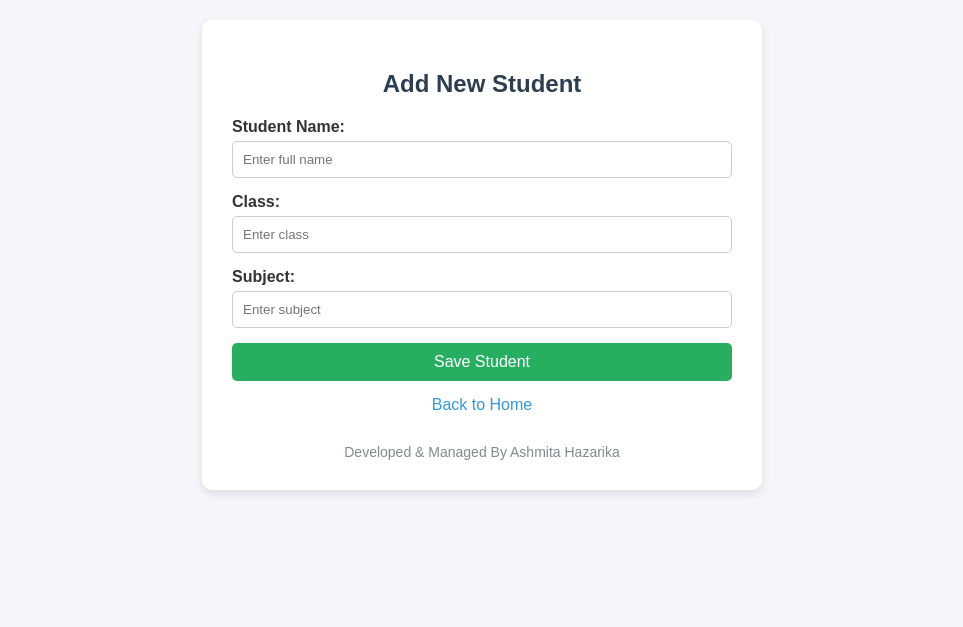
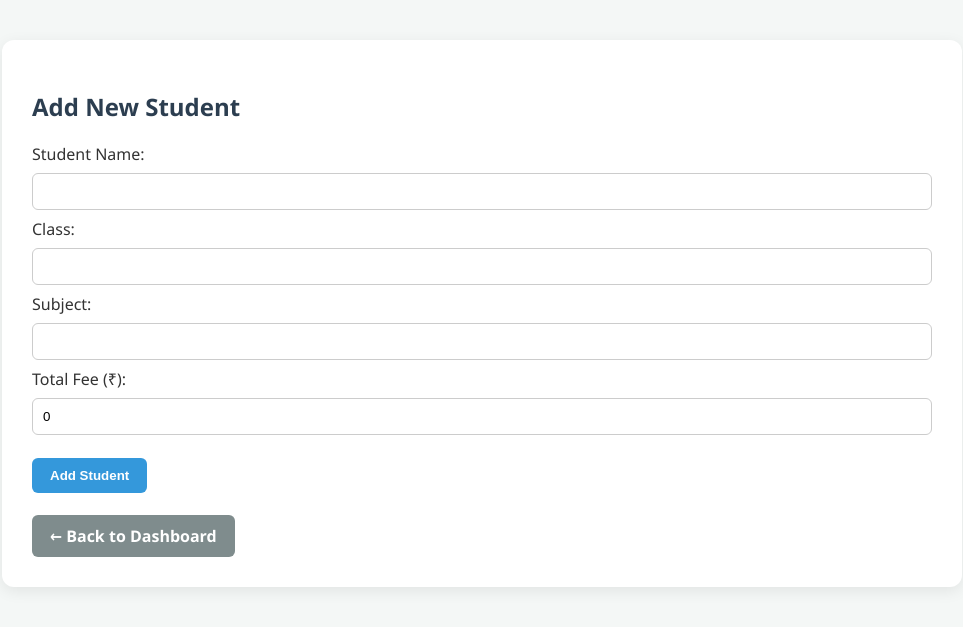
Before and after one commit to ashmitahazarika4-bot/prantashiksha, a Flask app: page /add in a window 1280 px wide. Shown: the top 627 px of the page, without its empty margins (158-1121 px from the left). Run offline with Flask 3, Linux system fonts and the light colour scheme.

Commit message:
Updated aesthetic UI, logo, attendance and UPI ID

```diff
--- a/templates/add_student.html
+++ b/templates/add_student.html
@@ -2,104 +2,29 @@
 <html lang="en">
 <head>
     <meta charset="UTF-8">
-    <meta name="viewport" content="width=device-width, initial-scale=1.0">
     <title>Add Student - PrantaShiksha</title>
-
-    <!-- Mobile App Manifest & Custom Logo Links -->
-    <link rel="manifest" href="{{ url_for('static', filename='manifest.json') }}">
-    <link rel="apple-touch-icon" href="{{ url_for('static', filename='logo.jpg') }}">
-
-    <style>
-        body {
-            font-family: Arial, sans-serif;
-            background-color: #f4f6f9;
-            margin: 0;
-            padding: 20px;
-        }
-        .container {
-            max-width: 500px;
-            margin: auto;
-            background: white;
-            padding: 30px;
-            border-radius: 10px;
-            box-shadow: 0px 4px 10px rgba(0,0,0,0.1);
-        }
-        h2 {
-            color: #2c3e50;
-            text-align: center;
-        }
-        .form-group {
-            margin-bottom: 15px;
-        }
-        label {
-            display: block;
-            margin-bottom: 5px;
-            font-weight: bold;
-            color: #333;
-        }
-        input[type="text"] {
-            width: 100%;
-            padding: 10px;
-            border: 1px solid #ccc;
-            border-radius: 5px;
-            box-sizing: border-box;
-        }
-        .btn {
-            background-color: #27ae60;
-            color: white;
-            padding: 10px 15px;
-            border: none;
-            border-radius: 5px;
-            cursor: pointer;
-            width: 100%;
-            font-size: 16px;
-        }
-        .btn:hover {
-            background-color: #219653;
-        }
-        .back-link {
-            display: block;
-            text-align: center;
-            margin-top: 15px;
-            text-decoration: none;
-            color: #3498db;
-        }
-        .footer {
-            text-align: center;
-            margin-top: 30px;
-            color: #7f8c8d;
-            font-size: 14px;
-        }
-    </style>
+    <link rel="stylesheet" href="{{ url_for('static', filename='style.css') }}">
 </head>
 <body>
-
     <div class="container">
         <h2>Add New Student</h2>
+        <form method="POST">
+            <label>Student Name:</label>
+            <input type="text" name="name" required>
 
-        <form method="POST">
-            <div class="form-group">
-                <label>Student Name:</label>
-                <input type="text" name="name" required placeholder="Enter full name">
-            </div>
-            <div class="form-group">
-                <label>Class:</label>
-                <input type="text" name="student_class" required placeholder="Enter class">
-            </div>
-            <div class="form-group">
-                <label>Subject:</label>
-                <input type="text" name="subject" required placeholder="Enter subject">
-            </div>
-            <button type="submit" class="btn">Save Student</button>
+            <label>Class:</label>
+            <input type="text" name="student_class" required>
+
+            <label>Subject:</label>
+            <input type="text" name="subject" required>
+
+            <label>Total Fee (₹):</label>
+            <input type="number" step="0.01" name="total_fee" value="0" required>
+
+            <button type="submit" class="btn" style="margin-top: 15px;">Add Student</button>
         </form>
-
-        <a href="{{ url_for('index') }}" class="back-link">Back to Home</a>
-
-        <!-- Footer -->
-        <div class="footer">
-            Developed & Managed By Ashmita Hazarika
-        </div>
+        <br>
+        <a href="{{ url_for('index') }}" class="btn" style="background-color: #7f8c8d;">← Back to Dashboard</a>
     </div>
-
 </body>
 </html>
```
Also changed, not shown: templates/edit_student.html (+16 -91 lines), templates/receipt.html (+16 -12 lines), static/qr (3).jpg (renamed from static/Qr (2).jpg).
